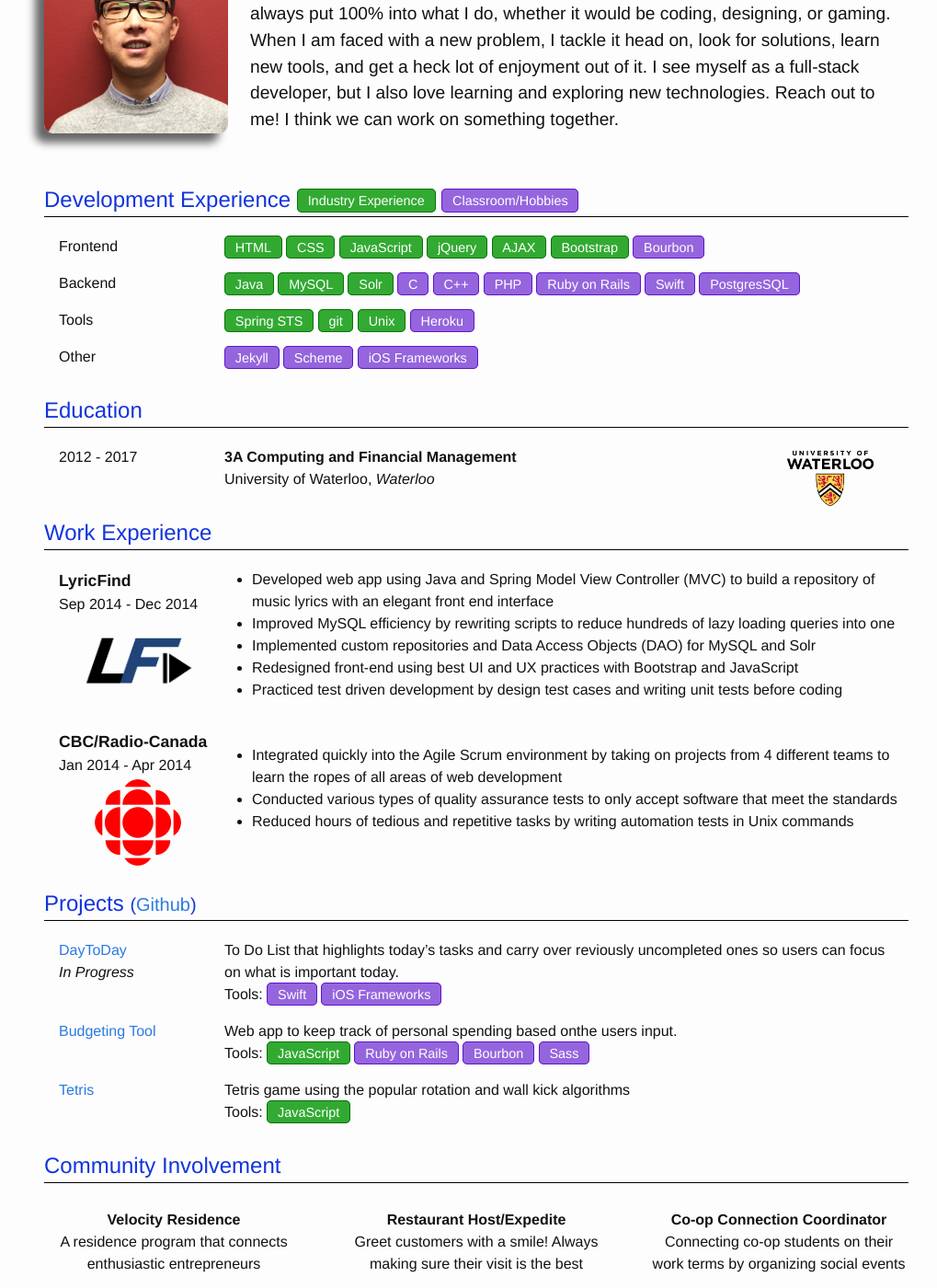
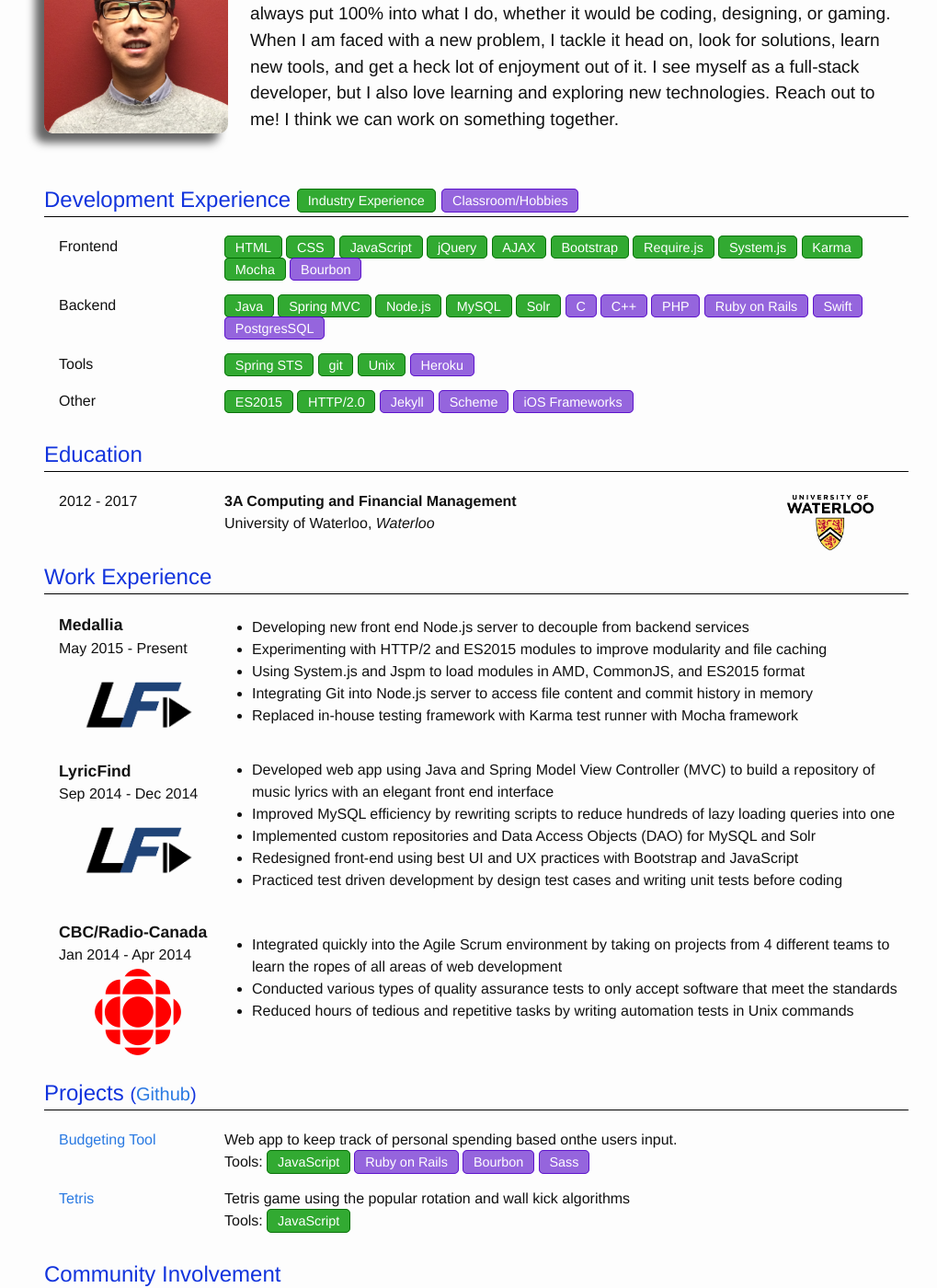
Before and after one commit to nflavour/nflavour.github.io, a Jekyll site: the page built from index.html, in a window 1280 px wide and 1400 px high, scrolled down 198 px. Shown: the whole window at 92% size, without its empty margins (122-1141 px from the left). Built offline with Jekyll 4.4.1, drawn with Linux system fonts in a browser that asks for light colours; nearby versions of some CDN libraries.

Commit message:
added job at medallia

```diff
--- a/index.html
+++ b/index.html
@@ -39,6 +39,10 @@
 					  		<span class="skill-pill skill-industry-experience">jQuery</span>
 					  		<span class="skill-pill skill-industry-experience">AJAX</span>
 					  		<span class="skill-pill skill-industry-experience">Bootstrap</span>
+				  			<span class="skill-pill skill-industry-experience">Require.js</span>
+				  			<span class="skill-pill skill-industry-experience">System.js</span>
+				  			<span class="skill-pill skill-industry-experience">Karma</span>
+				  			<span class="skill-pill skill-industry-experience">Mocha</span>
 					  		<span class="skill-pill">Bourbon</span>
 				  		</td>
 				  	</tr>
@@ -46,6 +50,8 @@
 				  		<td>Backend</td>
 				  		<td>
 				  			<span class="skill-pill skill-industry-experience">Java</span>
+				  			<span class="skill-pill skill-industry-experience">Spring MVC</span>
+				  			<span class="skill-pill skill-industry-experience">Node.js</span>
 				  			<span class="skill-pill skill-industry-experience">MySQL</span>
 				  			<span class="skill-pill skill-industry-experience">Solr</span>
 				  			<span class="skill-pill">C</span>
@@ -68,6 +74,8 @@
 				  	<tr>
 				  		<td>Other</td>
 				  		<td>
+				  			<span class="skill-pill skill-industry-experience">ES2015</span>
+				  			<span class="skill-pill skill-industry-experience">HTTP/2.0</span>
 				  			<span class="skill-pill">Jekyll</span>
 				  			<span class="skill-pill">Scheme</span>
 				  			<span class="skill-pill">iOS Frameworks</span>
@@ -103,6 +111,24 @@
 		  	</div>
 		  	<div class="skill-section-body">
 			  	<table class="skill-section-table">
+			  		<tr>
+			  			<td>
+				  			<div class="work-company-name">Medallia</div>
+				  			May 2015 - Present<br />
+				  			<div class="work-company-logo-wrapper">
+				  				<img src="/assets/lyricfind_logo.png" class="work-company-logo" />
+			  				</div>
+			  			</td>
+			  			<td>
+				  			<ul>
+								<li>Developing new front end Node.js server to decouple from backend services</li>
+								<li>Experimenting with HTTP/2 and ES2015 modules to improve modularity and file caching</li>
+								<li>Using System.js and Jspm to load modules in AMD, CommonJS, and ES2015 format</li>
+								<li>Integrating Git into Node.js server to access file content and commit history in memory</li>
+								<li>Replaced in-house testing framework with Karma test runner with Mocha framework</li>
+							</ul>
+			  			</td>
+			  		</tr>
 			  		<tr>
 			  			<td>
 				  			<div class="work-company-name">LyricFind</div>
@@ -155,16 +181,6 @@
 		  	</div>
 		  	<div class="skill-section-body">
 				<table class="skill-section-table">
-					<tr>
-						<td>
-							<a href="https://github.com/nflavour/DayToDay">DayToDay</a><br />
-							<em>In Progress</em>
-						</td>
-						<td>
-							To Do List that highlights today’s tasks and carry over reviously uncompleted ones so users can focus on what is important today. <br />
-							Tools: <span class="skill-pill">Swift</span> <span class="skill-pill">iOS Frameworks</span>
-						</td>
-					</tr>
 					<tr>
 						<td>
 							<a href="http://budget.tonyt.me">Budgeting Tool</a>
@@ -246,7 +262,6 @@
 			  		<div class="hobby">Board Games</div>
 			  		<div class="hobby">Volleyball</div>
 			  		<div class="hobby">Swimming</div>
-			  		<div class="hobby">Strong Lifts</div>
 			  		<div class="hobby">Violin</div>
 			  	</div>
 		  	</div>
```
